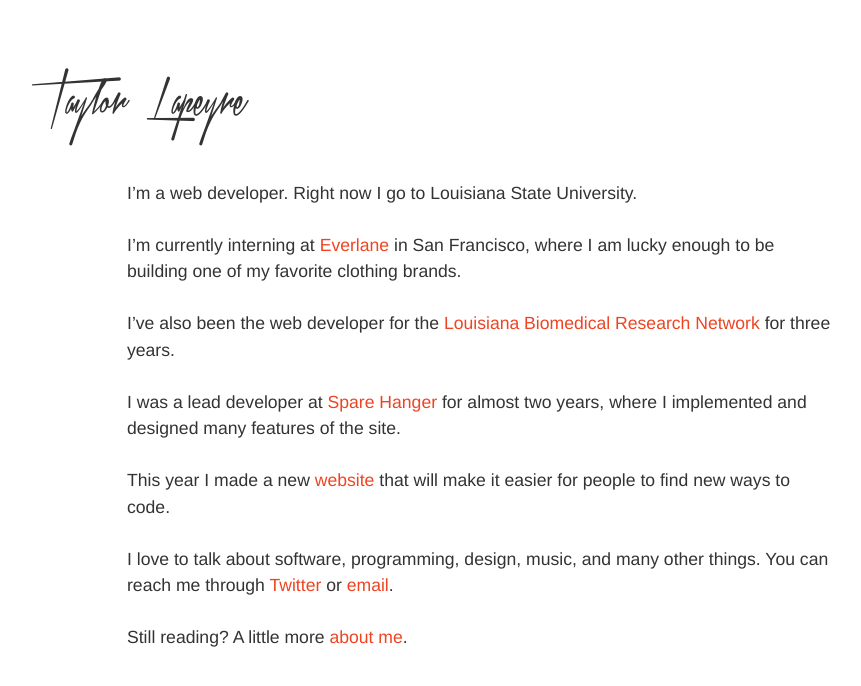
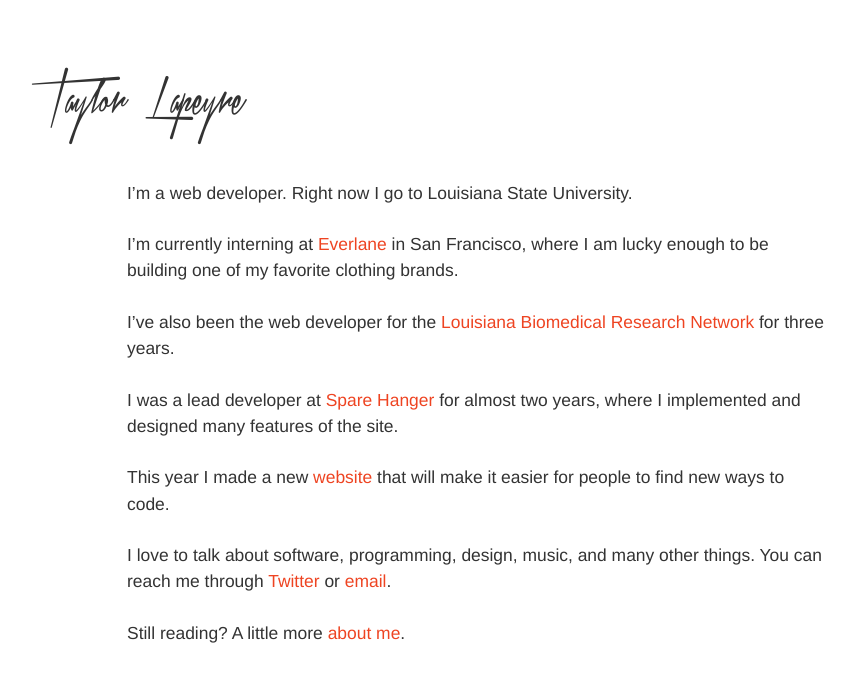
Before and after one commit to taylorlapeyre/taylorlapeyre.github.io, a Jekyll site: the page built from index.md, in a window 1280 px wide. Shown: the top 686 px of the page, without its empty margins (161-1022 px from the left). Built offline with Jekyll 4.4.1, drawn with Linux system fonts in a browser that asks for light colours; some web fonts are replaced.

Commit message:
slight change

```diff
--- a/assets/css/style.css
+++ b/assets/css/style.css
@@ -2,7 +2,7 @@
   margin: 0 auto;
   color: #333;
   font-weight: normal;
-  font-size: 110%;
+  font-size: 109%;
   font-family: 'Helvetica Neue', sans-serif;
   line-height: 1.5em;
   text-rendering: optimizeLegibility;
```
